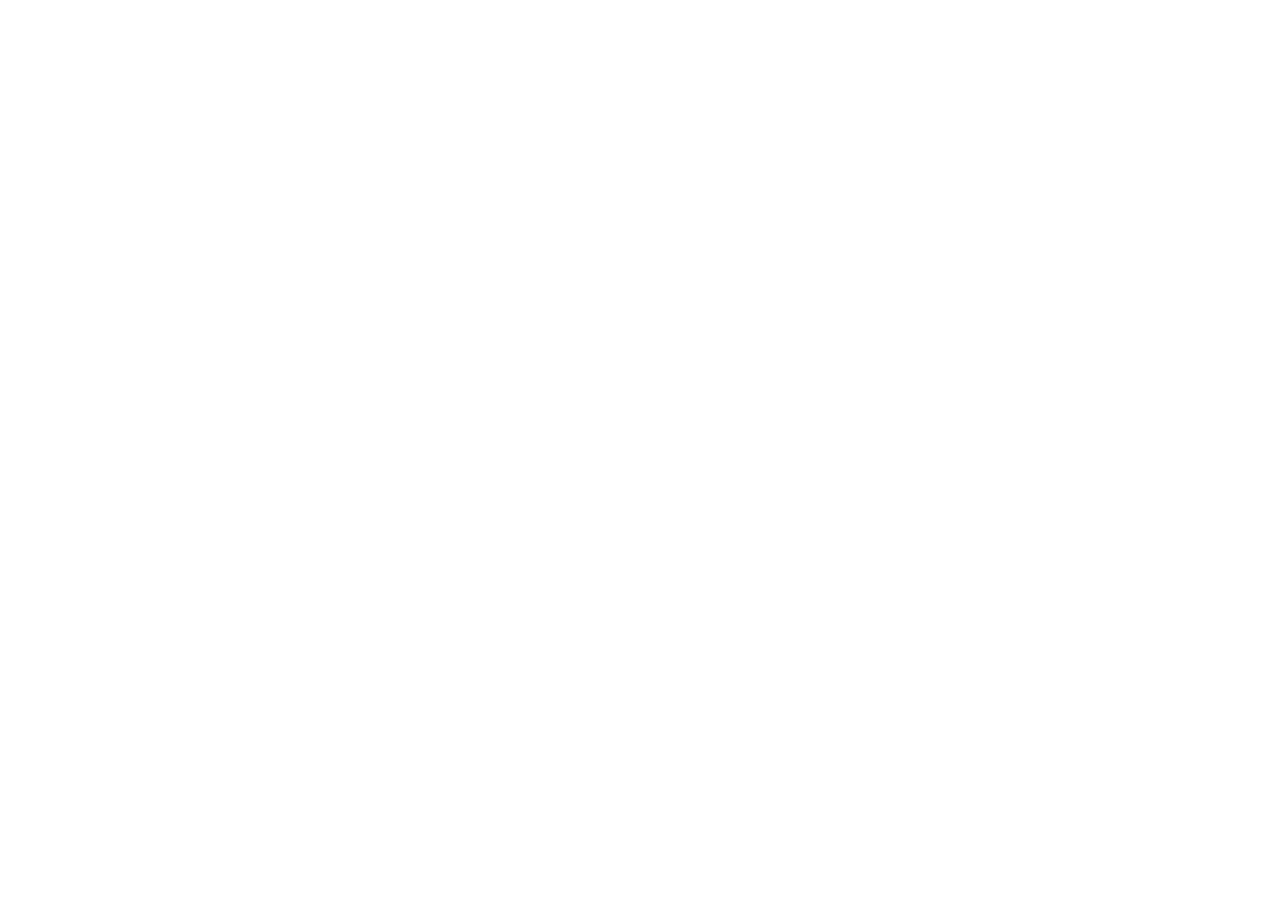
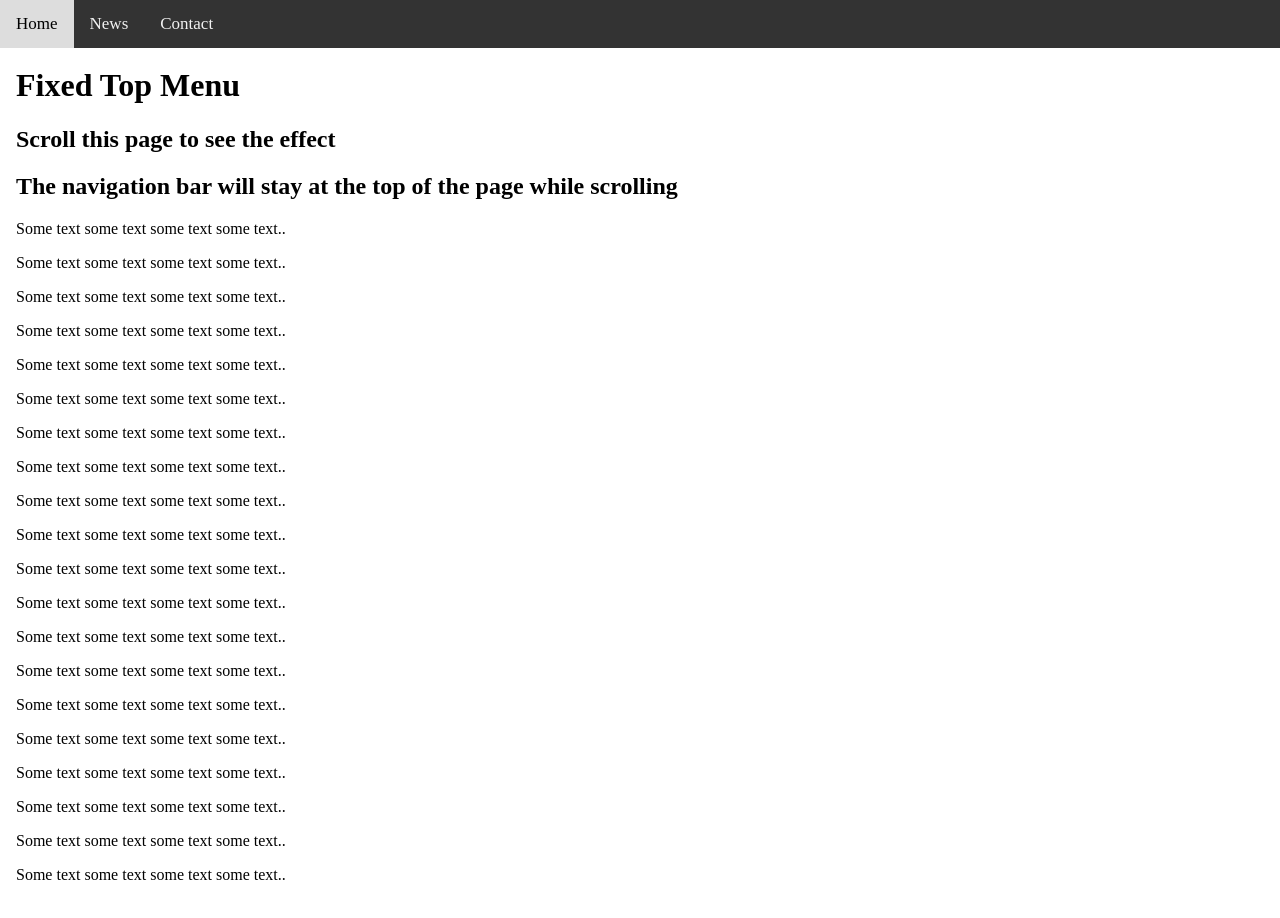
Before and after one commit to csgobank1/csgobank.github.io, a plain HTML site: page index.html in a window 1280 px wide. Shown: the top 918 px of the page. Before the commit the page ends 800 px from the top, so only its background shows below. Drawn offline with Linux system fonts and the light colour scheme.

Commit message:
Update index.html

```diff
--- a/index.html
+++ b/index.html
@@ -40,5 +40,39 @@ body {margin:0;}
 
   <body>
 
+<div class="navbar">
+  <a href="#home">Home</a>
+  <a href="#news">News</a>
+  <a href="#contact">Contact</a>
+</div>
+
+<div class="main">
+  <h1>Fixed Top Menu</h1>
+  <h2>Scroll this page to see the effect</h2>
+  <h2>The navigation bar will stay at the top of the page while scrolling</h2>
+
+  <p>Some text some text some text some text..</p>
+  <p>Some text some text some text some text..</p>
+  <p>Some text some text some text some text..</p>
+  <p>Some text some text some text some text..</p>
+  <p>Some text some text some text some text..</p>
+  <p>Some text some text some text some text..</p>
+  <p>Some text some text some text some text..</p>
+  <p>Some text some text some text some text..</p>
+  <p>Some text some text some text some text..</p>
+  <p>Some text some text some text some text..</p>
+  <p>Some text some text some text some text..</p>
+  <p>Some text some text some text some text..</p>
+  <p>Some text some text some text some text..</p>
+  <p>Some text some text some text some text..</p>
+  <p>Some text some text some text some text..</p>
+  <p>Some text some text some text some text..</p>
+  <p>Some text some text some text some text..</p>
+  <p>Some text some text some text some text..</p>
+  <p>Some text some text some text some text..</p>
+  <p>Some text some text some text some text..</p>
+</div>
+
+
   </body>
 </html>
```
